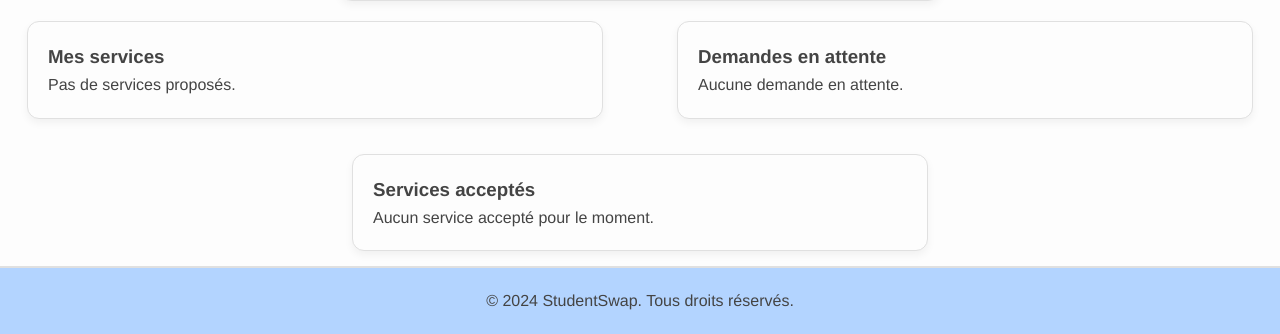
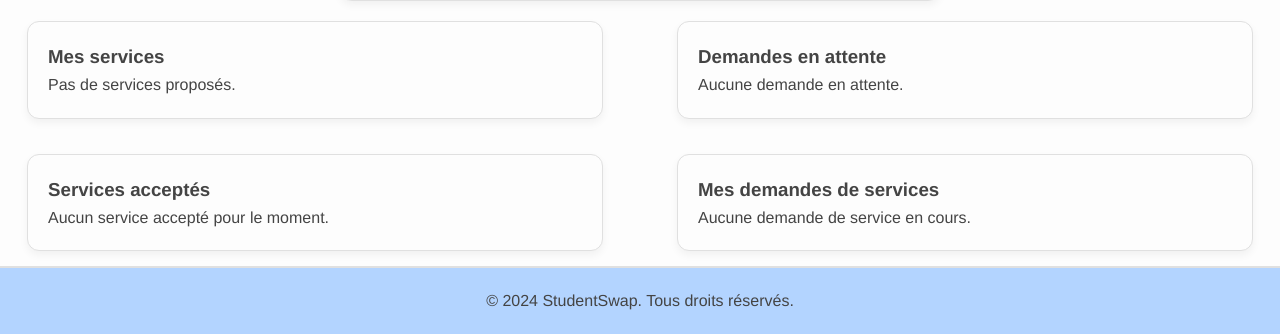
Before and after one commit to EnzoTurpin/StudentSwap, a PHP site: page /profile.php in a window 1280 px wide. Shown: the part 672-1006 px from the top of the page. Run offline with PHP 8.4, Linux system fonts and the light colour scheme; the visitor is signed in with stand-in values (Sample User, id 1); tables that the repository leaves empty or names only in its code hold one stand-in row (values such as "Sample post").

Commit message:
Ajout des demandes en cours

```diff
--- a/views/profile.php
+++ b/views/profile.php
@@ -71,6 +71,16 @@
     $stmt = $conn->prepare($sql);
     $stmt->execute([$user_id]);
     $accepted_services = $stmt->fetchAll();
+
+    // Récupérer les services demandés par l'utilisateur connecté (status 'requested')
+    $sql = "SELECT sr.*, s.title, s.points_cost, s.user_id AS provider_id
+        FROM service_requests sr
+        JOIN services s ON sr.service_id = s.id
+        WHERE sr.requester_id = ? AND sr.status = 'requested'";
+    $stmt = $conn->prepare($sql);
+    $stmt->execute([$user_id]);
+    $requested_by_user_services = $stmt->fetchAll();
+
 
 
     // Mise à jour des informations du profil
@@ -232,6 +242,29 @@
                         <?php endif; ?>
                     </div>
                 </div>
+                <!-- Fenêtre "Mes demandes de services" -->
+                <div class="window">
+                    <h3>Mes demandes de services</h3>
+                    <div class="window-content">
+                        <?php if (count($requested_by_user_services) > 0): ?>
+                        <?php foreach ($requested_by_user_services as $service): ?>
+                        <div class="request-card">
+                            <h4><?= htmlspecialchars($service['title']) ?></h4>
+                            <p><strong>Coût :</strong> <?= htmlspecialchars($service['points_cost']) ?> points</p>
+                            <form method="POST" action="../controllers/cancel_request.php">
+                                <input type="hidden" name="service_id"
+                                    value="<?= htmlspecialchars($service['service_id']) ?>">
+                                <input type="hidden" name="request_id" value="<?= htmlspecialchars($service['id']) ?>">
+                                <button type="submit" class="button-delete">❌ Annuler la demande</button>
+                            </form>
+                        </div>
+                        <?php endforeach; ?>
+                        <?php else: ?>
+                        <p>Aucune demande de service en cours.</p>
+                        <?php endif; ?>
+                    </div>
+                </div>
+
 
             </div>
 
```
Also changed, not shown: controllers/cancel_request.php (added, +39 -0 lines).
